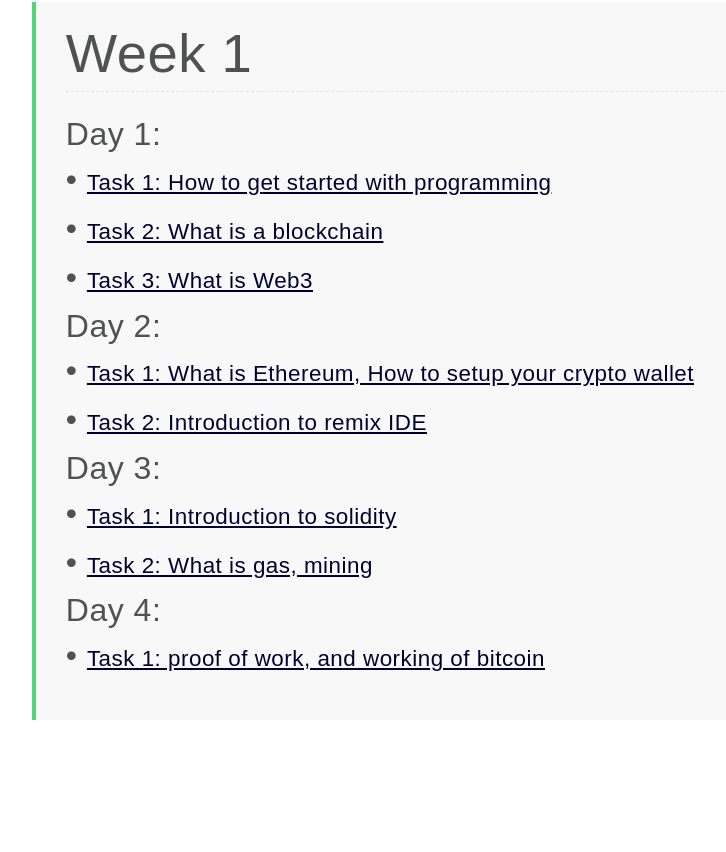
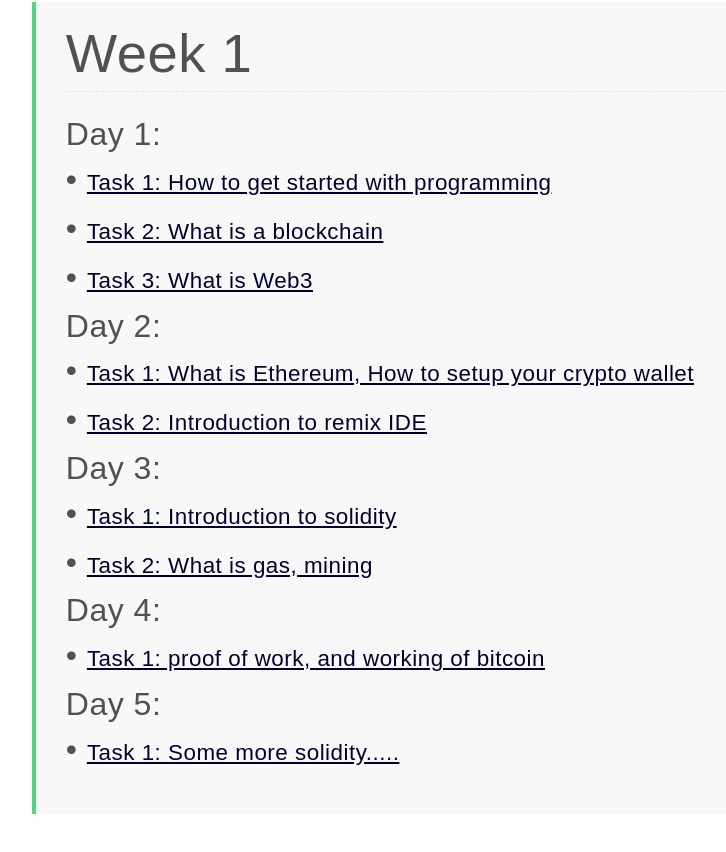
Before and after one commit to finnecoiitg/Web-3.0-Unveiled, a plain HTML site: page index.html in a window 1280 px wide. Shown: the part 776-1628 px from the top of the page, without its empty margins (39-765 px from the left). Before the commit the page ends 1584 px from the top, so only its background shows below. Drawn offline with Linux system fonts and the light colour scheme.

Commit message:
Day 5 updated

```diff
--- a/index.html
+++ b/index.html
@@ -77,6 +77,13 @@
                                         1: proof of work, and working of bitcoin</a></li>
                             </ul>
                         </li>
+                        <li class="day">Day 5:<br />
+                            <ul>
+                                <li>• <a target="_blank"
+                                        href="https://drive.google.com/file/d/1xq0WLaGDGhkd9Rbk1YKQmscaqO59TTKx/view?usp=sharing">Task
+                                        1: Some more solidity.....</a></li>
+                            </ul>
+                        </li>
                     </ul>
                 </div>
             </ul>
```
